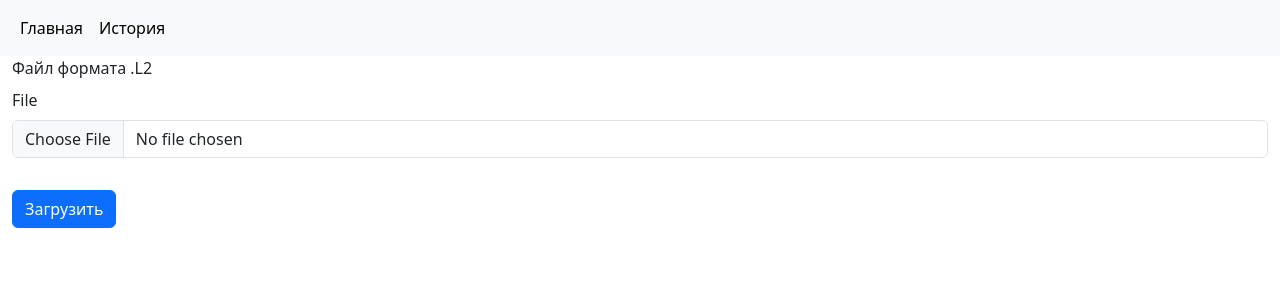
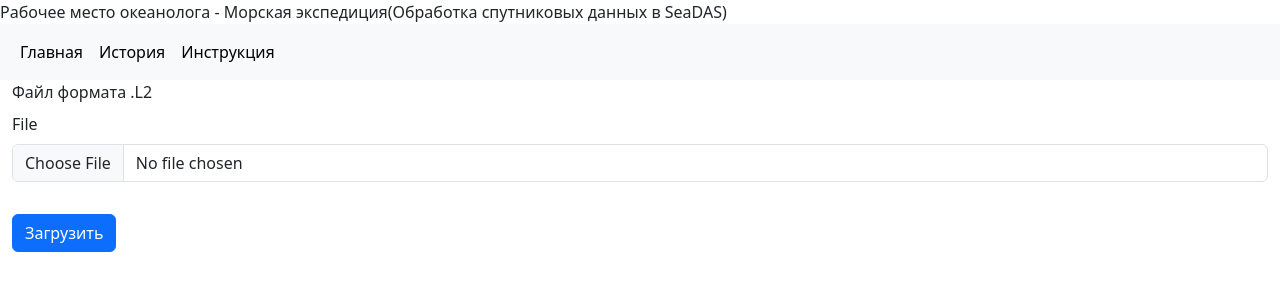
Before and after one commit to TwistRU/BioWorkStation, a Flask app: page / in a window 1280 px wide. Shown: the top 300 px of the page. Run offline with Flask 3, Linux system fonts and the light colour scheme; some libraries are stand-ins or nearby versions.

Commit message:
Instruction page

```diff
--- a/app.py
+++ b/app.py
@@ -239,6 +239,10 @@ def analytics_history():
     rawdatas = RawData.query.all()
     return render_template('analyticsHistory.html.jinja', rawdatas=rawdatas)
 
+@app.route('/instruction')
+def instruction():
+    return render_template('instruction.html.jinja')
+
 def process_request(form, dim: Dim):
     with tempfile.TemporaryDirectory() as tmpdirname:
         files = []
--- a/templates/base.html.jinja
+++ b/templates/base.html.jinja
@@ -8,6 +8,7 @@
     <style>https://cdn.jsdelivr.net/npm/bootswatch@5.3.2/dist/cerulean/bootstrap.min.css</style>
 </head>
 <body>
+    Рабочее место океанолога - Морская экспедиция(Обработка спутниковых данных в SeaDAS)
     {% include "header.html.jinja" %}
     <div class="container-fluid">{% block content %}{% endblock %}</div>
     {{ bootstrap.load_js() }}
--- a/templates/header.html.jinja
+++ b/templates/header.html.jinja
@@ -11,6 +11,9 @@
         <li class="nav-item">
           <a class="nav-link active" href="{{ url_for('analytics_history') }}">История</a>
         </li>
+        <li class="nav-item">
+          <a class="nav-link active" href="{{ url_for('instruction') }}">Инструкция</a>
+        </li>
       </ul>
     </div>
   </div>
--- /dev/null
+++ b/templates/instruction.html.jinja
@@ -0,0 +1,5 @@
+{% extends "base.html.jinja" %}
+{% block title %}Инструкция{% endblock %}
+{% block content %}
+    В данном сервисе вы сможете обработать файл спутниковых данных MODIS Terra или Aqua. Пример файла: P1540064AAAAAAAAAAAAAA23285043708001.SUB1.L2
+{% endblock %}
```
